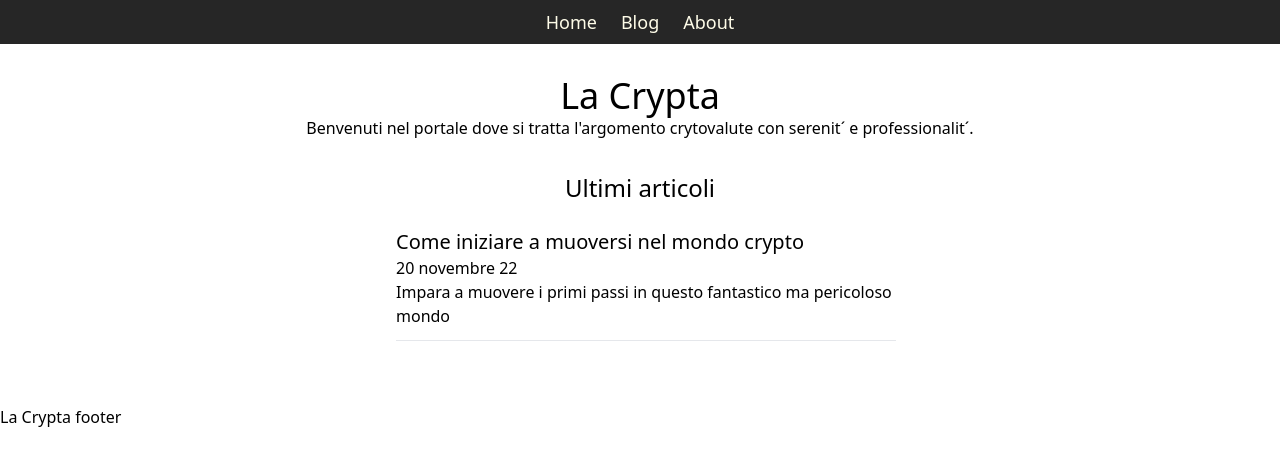
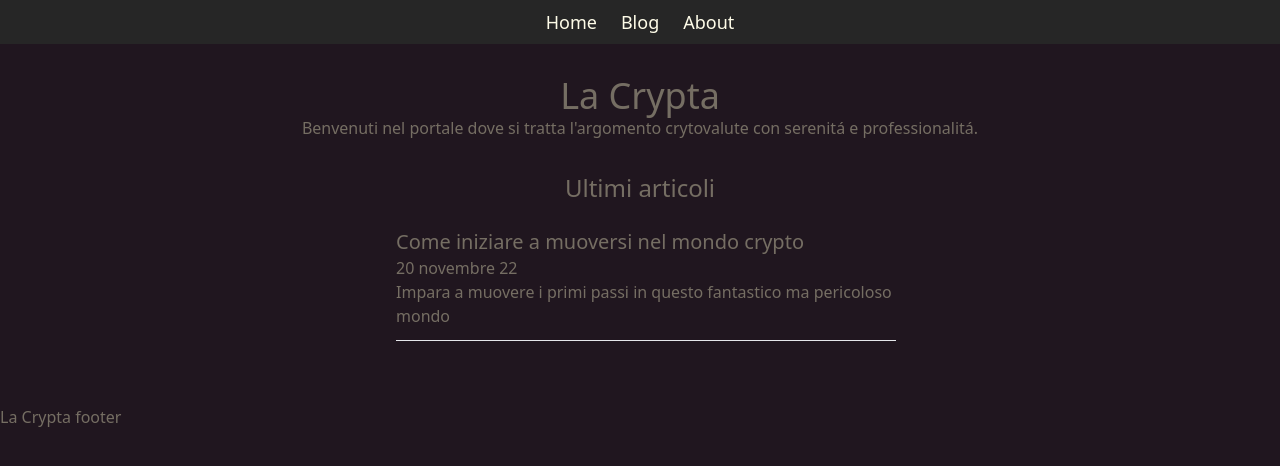
Before and after one commit to AndreaBarghigiani/lacrypta, a Next.js app: page / in a window 1280 px wide. Shown: the top 466 px of the page. Built offline with nearby package versions, Linux system fonts and the light colour scheme.

Commit message:
feat: installed daisyui

```diff
--- a/package.json
+++ b/package.json
@@ -9,6 +9,7 @@
     "lint": "next lint"
   },
   "dependencies": {
+    "daisyui": "^2.41.0",
     "eslint": "8.28.0",
     "eslint-config-next": "13.0.4",
     "gray-matter": "^4.0.3",
@@ -18,6 +19,7 @@
     "react-dom": "18.2.0"
   },
   "devDependencies": {
+    "@tailwindcss/typography": "^0.5.8",
     "autoprefixer": "^10.4.13",
     "postcss": "^8.4.19",
     "tailwindcss": "^3.2.4"
--- a/pages/index.js
+++ b/pages/index.js
@@ -9,7 +9,7 @@ export default function Home({ posts }) {
       <h1 className="text-4xl text-center">La Crypta</h1>
       <p className="text-center">
         Benvenuti nel portale dove si tratta l&apos;argomento crytovalute con
-        serenit&acute; e professionalit&acute;.
+        serenit&aacute; e professionalit&aacute;.
       </p>
 
       <div className="max-w-lg py-8 mx-auto space-x-3">
--- a/tailwind.config.js
+++ b/tailwind.config.js
@@ -7,5 +7,10 @@ module.exports = {
   theme: {
     extend: {},
   },
-  plugins: [],
+  plugins: [require("daisyui")],
+  daisyui: {
+    styled: true,
+    themes: ["coffee"],
+    base: true,
+  },
 };
```
Also changed, not shown: 1 other file (tests, documents, lock files or other folders).
